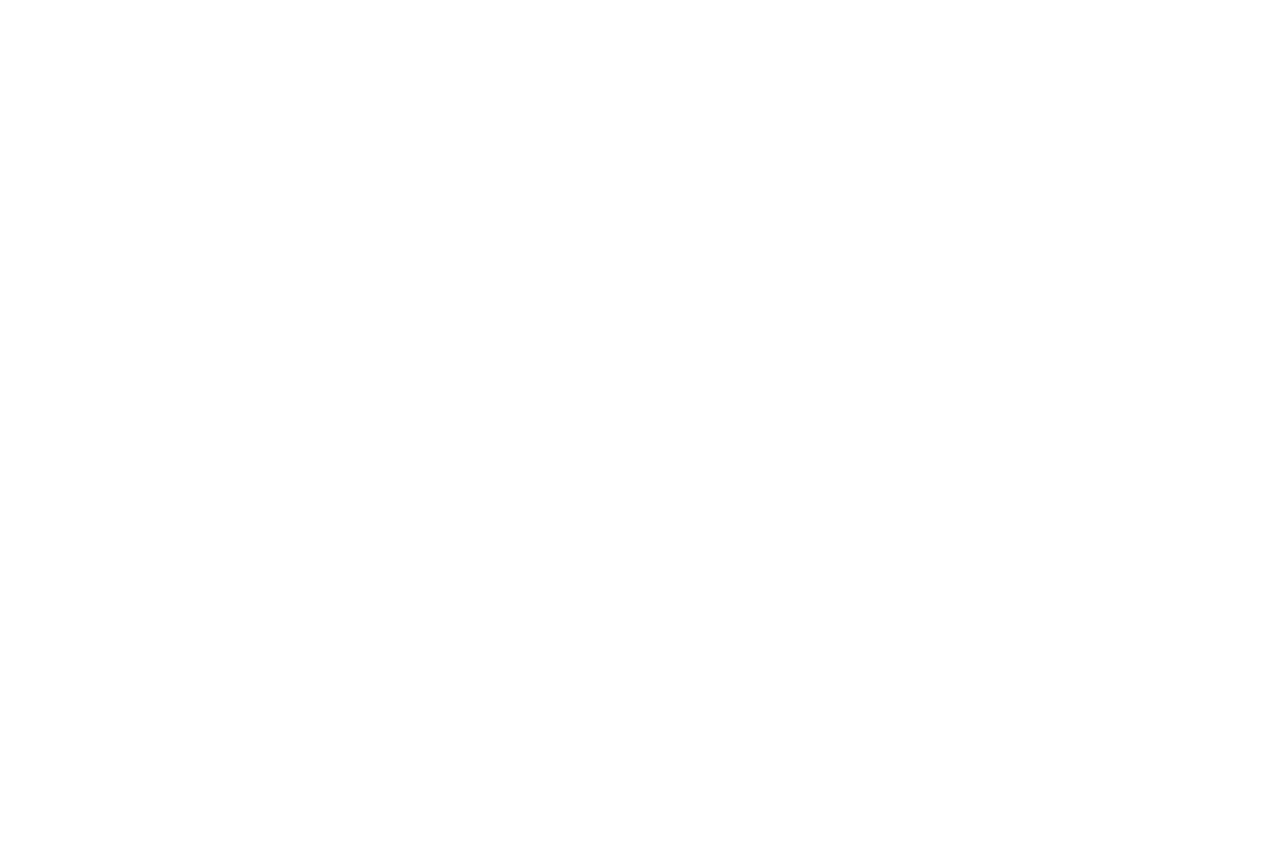
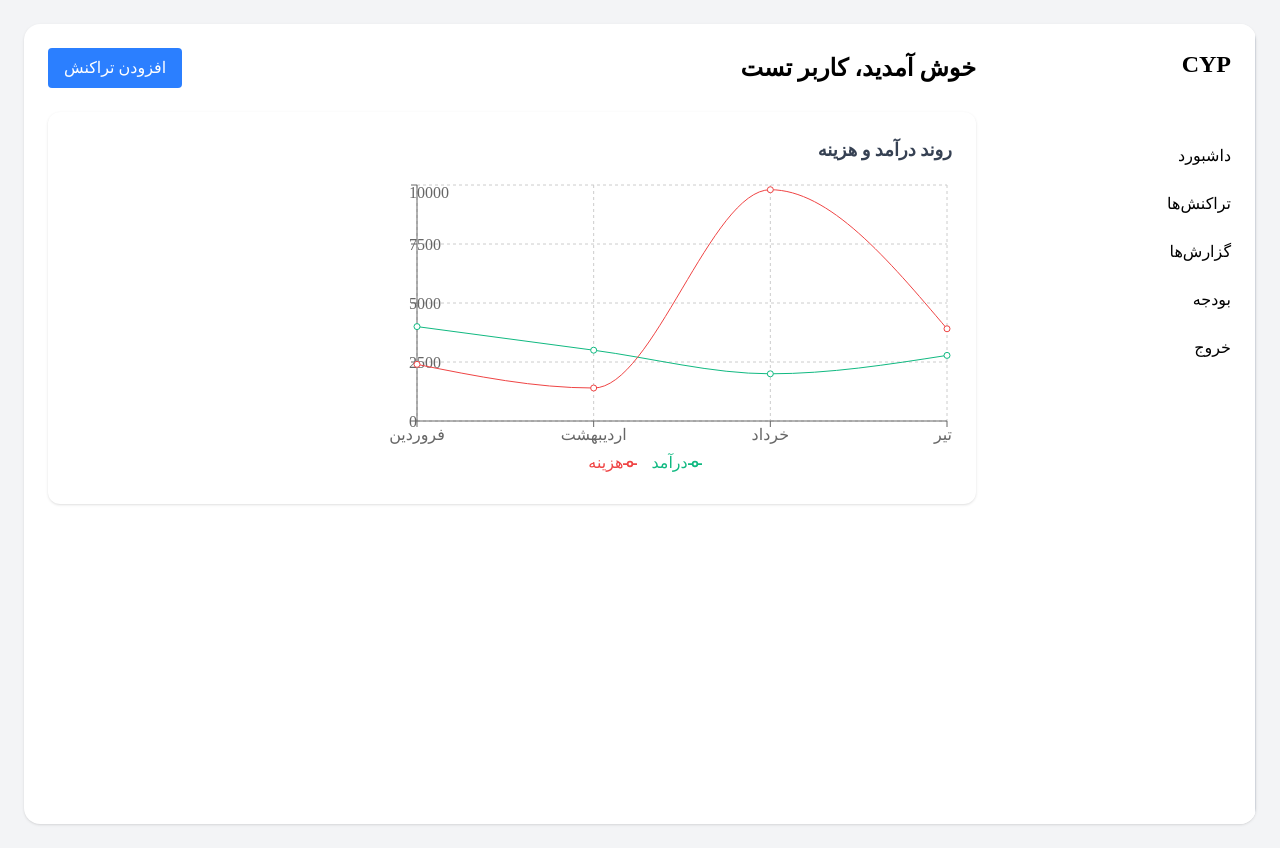
Before and after one commit to Lo-Agency/cyp-app, a React app: page /Dashboard in a window 1280 px wide. Before the commit this address had no page. Before the commit the page ends 800 px from the top, so only its background shows below. Built offline with nearby package versions, Linux system fonts and the light colour scheme; the HTML template or start-up script is replaced by a standard one; a web font is replaced by a local one.

Commit message:
fix conflicts

```diff
--- a/src/App.tsx
+++ b/src/App.tsx
@@ -1,6 +1,6 @@
 import { BrowserRouter, Routes, Route } from "react-router-dom";
 import Feature from "./component/homepage/feature";
-import Dashbord from "./component/dashbord/Dashbord";
+import Dashboard from "./component/dashboard/Dashboard";
 import Header from "./component/homepage/Header";
 import Main from "./component/homepage/Main";
 import Footer from "./component/homepage/footer";
@@ -42,7 +42,7 @@ function App() {
             </Layout>
           }
         />
-        <Route path="/Dashbord" element={<Dashbord />} />
+        <Route path="/Dashboard" element={<Dashboard />} />
       </Routes>
     </BrowserRouter>
   );
--- /dev/null
+++ b/src/component/dashboard/Dashboard.tsx
@@ -0,0 +1,71 @@
+import { useState } from "react";
+import { Link } from "react-router-dom";
+import { LineChart, Line, XAxis, YAxis, CartesianGrid, Tooltip, Legend } from "recharts";
+
+const chartData = [
+  { name: "فروردین", income: 4000, expense: 2400 },
+  { name: "اردیبهشت", income: 3000, expense: 1398 },
+  { name: "خرداد", income: 2000, expense: 9800 },
+  { name: "تیر", income: 2780, expense: 3908 },
+];
+
+// اینارو فعلا دستی وارد کردم برای دیدن UI
+const dashboardItems = [
+  { title: "داشبورد", path: "/Dashboard" },
+  { title: "تراکنش‌ها", path: "/transactions" },
+  { title: "گزارش‌ها", path: "/reports" },
+  { title: "بودجه", path: "/budget" },
+  { title: "خروج", path: "/" },
+];
+
+export default function Dashboard() {
+  const [userName] = useState("کاربر تست");
+
+  return (
+    <div className="min-h-screen bg-gray-100 p-6" dir="rtl">
+      <div className="bg-white rounded-2xl shadow flex overflow-hidden min-h-screen">
+        {/* Sidebar */}
+        <div className="w-64 bg-white border-r border-gray-300">
+          <h1 className="text-2xl font-bold mb-4 p-6">CYP</h1>
+          <ul className="space-y-2 p-4">
+      {dashboardItems.map((item, index) => (
+        <li key={index}>
+          <Link
+            to={item.path}
+            className="block p-2 rounded hover:bg-gray-100"
+          >
+            {item.title}
+          </Link>
+        </li>
+      ))}
+    </ul>
+        </div>
+        <div className="flex-1 p-6">
+          <div className="flex justify-between items-center mb-6">
+            <h2 className="text-2xl font-bold">خوش آمدید، {userName}</h2>
+            <button className="bg-blue-500 text-white px-4 py-2 rounded hover:bg-blue-600">
+              افزودن تراکنش
+            </button>
+          </div>
+
+
+          <div className="bg-white p-6 rounded-xl shadow mb-6">
+            <h3 className="text-lg font-semibold text-gray-700 mb-4">روند درآمد و هزینه</h3>
+            <LineChart width={600} height={300} data={chartData}>
+              <CartesianGrid strokeDasharray="3 3" />
+              <XAxis dataKey="name" />
+              <YAxis />
+              <Tooltip />
+              <Legend />
+              <Line type="monotone" dataKey="income" stroke="#10B981" name="درآمد" />
+              <Line type="monotone" dataKey="expense" stroke="#EF4444" name="هزینه" />
+            </LineChart>
+          </div>
+
+
+
+        </div>
+      </div>
+    </div>
+  );
+}
--- a/src/component/dashbord/Dashbord.tsx
+++ /dev/null
@@ -1,75 +0,0 @@
-import { useState } from "react";
-import { Link } from "react-router-dom";
-import { LineChart, Line, XAxis, YAxis, CartesianGrid, Tooltip, Legend } from "recharts";
-
-const chartData = [
-  { name: "فروردین", income: 4000, expense: 2400 },
-  { name: "اردیبهشت", income: 3000, expense: 1398 },
-  { name: "خرداد", income: 2000, expense: 9800 },
-  { name: "تیر", income: 2780, expense: 3908 },
-];
-
-// اینارو فعلا دستی وارد کردم برای دیدن UI
-
-const transactions = [
-  { id: 1, category: "خوراک", amount: 500, date: "1404/01/01" },
-  { id: 2, category: "حمل‌ونقل", amount: 200, date: "1404/01/02" },
-  { id: 3, category: "سرگرمی", amount: 1000, date: "1404/01/03" },
-];
-
-export default function Dashbord() {
-  const [userName] = useState("کاربر تست");
-
-  return (
-    <div className="min-h-screen bg-gray-100 p-6" dir="rtl">
-      <div className="bg-white rounded-2xl shadow flex overflow-hidden min-h-screen">
-        {/* Sidebar */}
-        <div className="w-64 bg-white border-r border-gray-300">
-          <h1 className="text-2xl font-bold mb-4 p-6">CYP</h1>
-          <ul className="space-y-2 p-4">
-            <li>
-              <Link to="/Dashbord" className="block p-2 rounded hover:bg-gray-100">داشبورد</Link>
-            </li>
-            <li>
-              <Link to="/transactions" className="block p-2 rounded hover:bg-gray-100">تراکنش‌ها</Link>
-            </li>
-            <li>
-              <Link to="/reports" className="block p-2 rounded hover:bg-gray-100">گزارش‌ها</Link>
-            </li>
-            <li>
-              <Link to="/budget" className="block p-2 rounded hover:bg-gray-100">بودجه</Link>
-            </li>
-            <li>
-              <Link to="/" className="block p-2 rounded hover:bg-gray-100">خروج</Link>
-            </li>
-          </ul>
-        </div>
-        <div className="flex-1 p-6">
-          <div className="flex justify-between items-center mb-6">
-            <h2 className="text-2xl font-bold">خوش آمدید، {userName}</h2>
-            <button className="bg-blue-500 text-white px-4 py-2 rounded hover:bg-blue-600">
-              افزودن تراکنش
-            </button>
-          </div>
-
-
-          <div className="bg-white p-6 rounded-xl shadow mb-6">
-            <h3 className="text-lg font-semibold text-gray-700 mb-4">روند درآمد و هزینه</h3>
-            <LineChart width={600} height={300} data={chartData}>
-              <CartesianGrid strokeDasharray="3 3" />
-              <XAxis dataKey="name" />
-              <YAxis />
-              <Tooltip />
-              <Legend />
-              <Line type="monotone" dataKey="income" stroke="#10B981" name="درآمد" />
-              <Line type="monotone" dataKey="expense" stroke="#EF4444" name="هزینه" />
-            </LineChart>
-          </div>
-
-
-
-        </div>
-      </div>
-    </div>
-  );
-}
--- a/src/component/homepage/LoginModal.tsx
+++ b/src/component/homepage/LoginModal.tsx
@@ -16,7 +16,7 @@ function LoginModal({ onClose }: { onClose: () => void }) {
     setTimeout(() => {
       setLoading(false);
       if (email && password) {
-        navigate("/Dashbord");
+        navigate("/Dashboard");
       } else {
         setError("ایمیل یا رمز عبور وارد نشده است.");
       }
--- a/vite.config.ts
+++ b/vite.config.ts
@@ -1,7 +1,7 @@
 import { defineConfig } from 'vite'
 import tailwindcss from '@tailwindcss/vite'
 export default defineConfig({
-  base: '/cyp-app/', // for GitHub pages
+  base: '/', // for GitHub pages
   plugins: [
     tailwindcss(),
   ],
```
